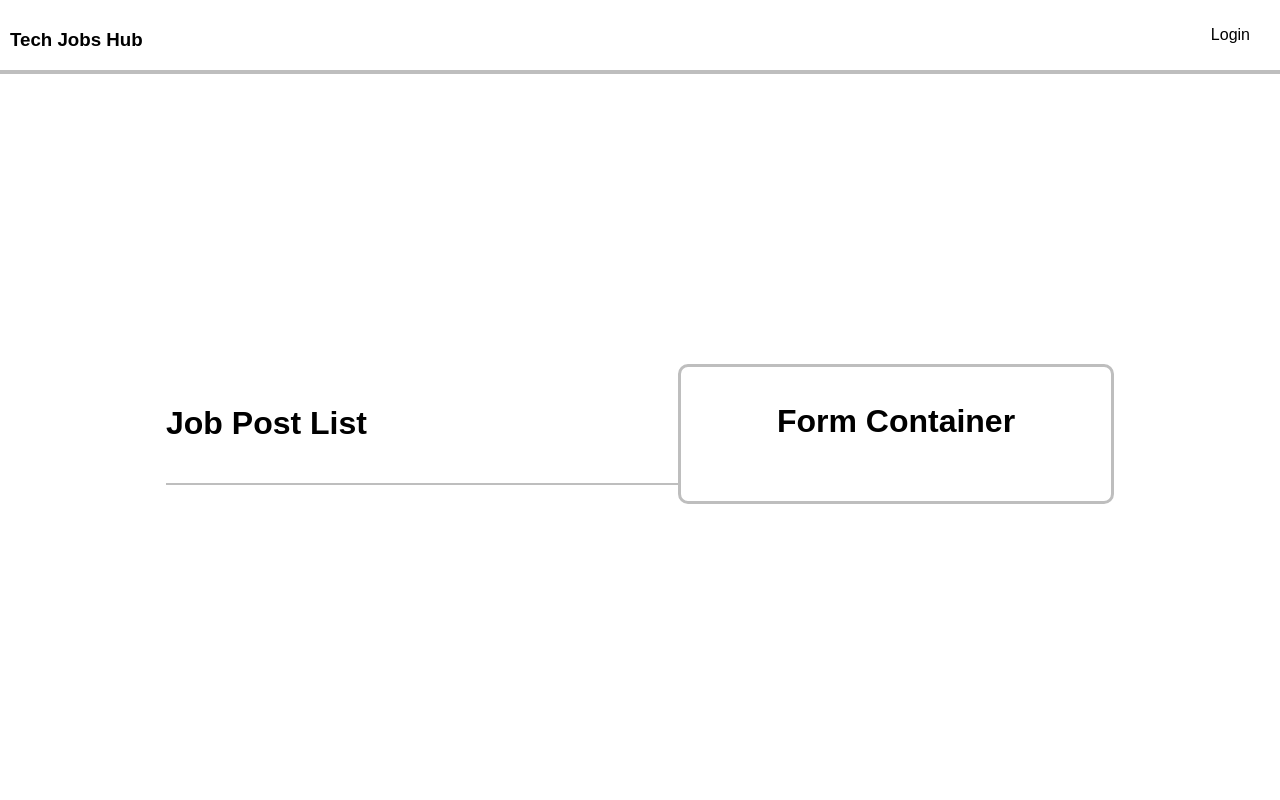
After one commit to EliasOPrado/tech-jobs-hub-platform, a Django app: page /company-page/1/ in a window 1280 px wide. The commit adds this page. Run offline with Django 5.2, Linux system fonts and the light colour scheme; data that the repository does not hold is empty.

Commit message:
Chore: Implementing company feature.

```diff
--- a/core/static/css/style.css
+++ b/core/static/css/style.css
@@ -156,10 +156,13 @@ ul li.list-item {
 .list-container {
   display: flex;
   flex-direction: column;
+  width: 40%;
+  max-height: 90vh;
+}
+
+.list-container.job-post{
   overflow-y: scroll;
   scrollbar-width: thin;
-  width: 40%;
-  max-height: 90vh;
   border-right: 4px solid #bebebe;
 }
 
--- /dev/null
+++ b/core/templates/company_page.html
@@ -0,0 +1,23 @@
+{% extends "base.html" %}
+
+{% block content %}
+    <div class="other-main-container">
+        <div class="list-container">
+            <h1>Job Post List</h1>
+            <div class="job-post">
+                {% for job_post in job_posts %}
+                    <a href="{% url 'core:job-post' id=job_post.id %}">
+                        <div class="job-post {% if select_job_post.id == job_post.id %}selected{% endif %}">
+                            <h3>{{ job_post.job_title }}</h3>
+                            <h4>{{ job_post.company.company_name }}</h4>
+                            <p>{{ job_post.location }}</p>
+                        </div>
+                    </a>
+                {% endfor %}
+            </div>
+        </div>
+        <div class="form-container">
+            <h1>Form Container</h1>
+        </div>
+    </div>
+{% endblock content %}
--- a/core/templates/job_post_list.html
+++ b/core/templates/job_post_list.html
@@ -2,7 +2,7 @@
 
 {% block content %}
     <div class="other-main-container">
-        <div class="list-container">
+        <div class="list-container job-post">
             {% for job_post in job_posts %}
                 <a href="{% url 'core:job-post' id=job_post.id %}">
                     <div class="job-post {% if select_job_post.id == job_post.id %}selected{% endif %}">
--- a/core/urls.py
+++ b/core/urls.py
@@ -6,6 +6,7 @@ from .views import (
     set_logout,
     chose_entity,
     create_entity,
+    company_page,
     job_posts,
 )
 
@@ -18,6 +19,7 @@ urlpatterns = [
     path("logout/", set_logout, name="logout"),
     path("chose-entity/", chose_entity, name="chose-entity"),
     path("create-entity/<str:entity_type>/", create_entity, name="create-entity"),
+    path("company-page/<int:id>/", company_page, name="company-page"),
     path("job-posts/", job_posts, name="job-posts"),
     path('job-post/<int:id>/', job_posts, name='job-post'),
 ]
--- a/core/views.py
+++ b/core/views.py
@@ -81,7 +81,7 @@ def create_entity(request, entity_type):
                 company.save()
                 messages.success(request, "Company entity created successfully.")
                 return redirect(
-                    reverse("core:index")
+                    reverse("core:job-posts")
                 )  # Adjust the redirect URL as needed
 
         elif entity_type == "applicant":
@@ -92,7 +92,7 @@ def create_entity(request, entity_type):
                 applicant.save()
                 messages.success(request, "Applicant entity created successfully.")
                 return redirect(
-                    reverse("core:index")
+                    reverse("core:company-page")
                 )  # Adjust the redirect URL as needed
 
     else:
@@ -126,5 +126,9 @@ def job_posts(request, id=None):
     return render(request, "job_post_list.html", context)
 
 
-def list_companies(request):
-    return render(request, "company_list.html")
+def company_page(request, id):
+    job_posts = JobPost.objects.filter(company__manager=id)
+    context = {
+        "job_posts":job_posts,
+    }
+    return render(request, "company_page.html", context)
--- a/templates/base.html
+++ b/templates/base.html
@@ -22,12 +22,12 @@
             {% else %}
               <li class="list-item">Hello {{user.username}} </li>
             {% endif %}
-            {% comment %}
-              <li class="list-item">Create a new job post</li>
-              <li class="list-item">See all job list</li>
-            {% endcomment %}
+            {% if user.companies_managed.all%}
+            <li class="list-item"><a href="{%url 'core:company-page' id=user.id%}">Create a new job post</a></li>
+            {% endif %}
+            <li class="list-item"><a href="{%url 'core:job-posts'%}">See all jobs</a></li>
             <li class="list-item"><a href="{%url 'core:logout'%}">Logout</a></li>
-            {% else %}
+          {% else %}
             <li class="list-item"><a href="{%url 'core:login'%}">Login</a></li>
           {% endif %}
         </ul>
```
Also changed, not shown: core/templates/company_list.html (deleted, +0 -12 lines).
